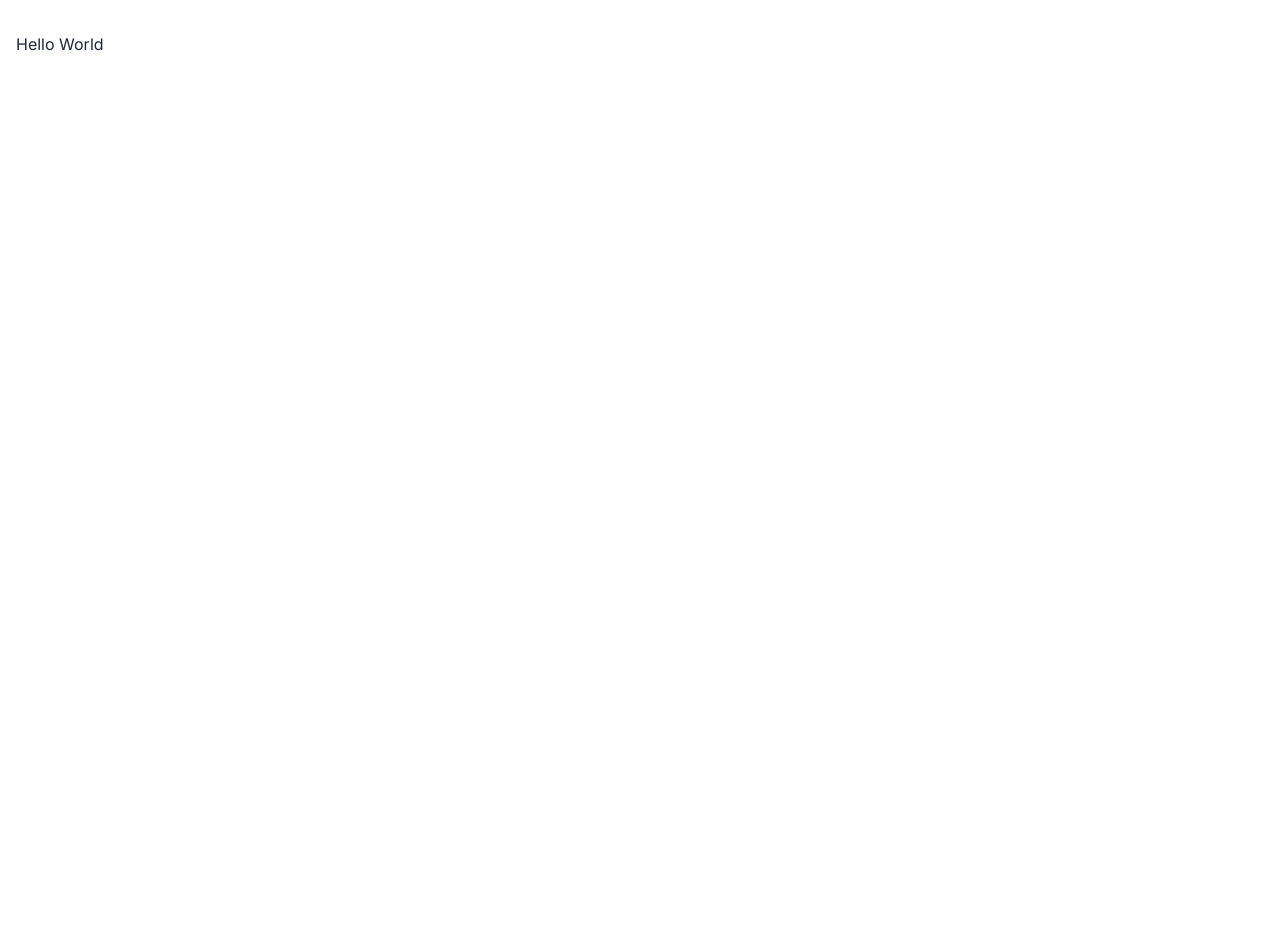
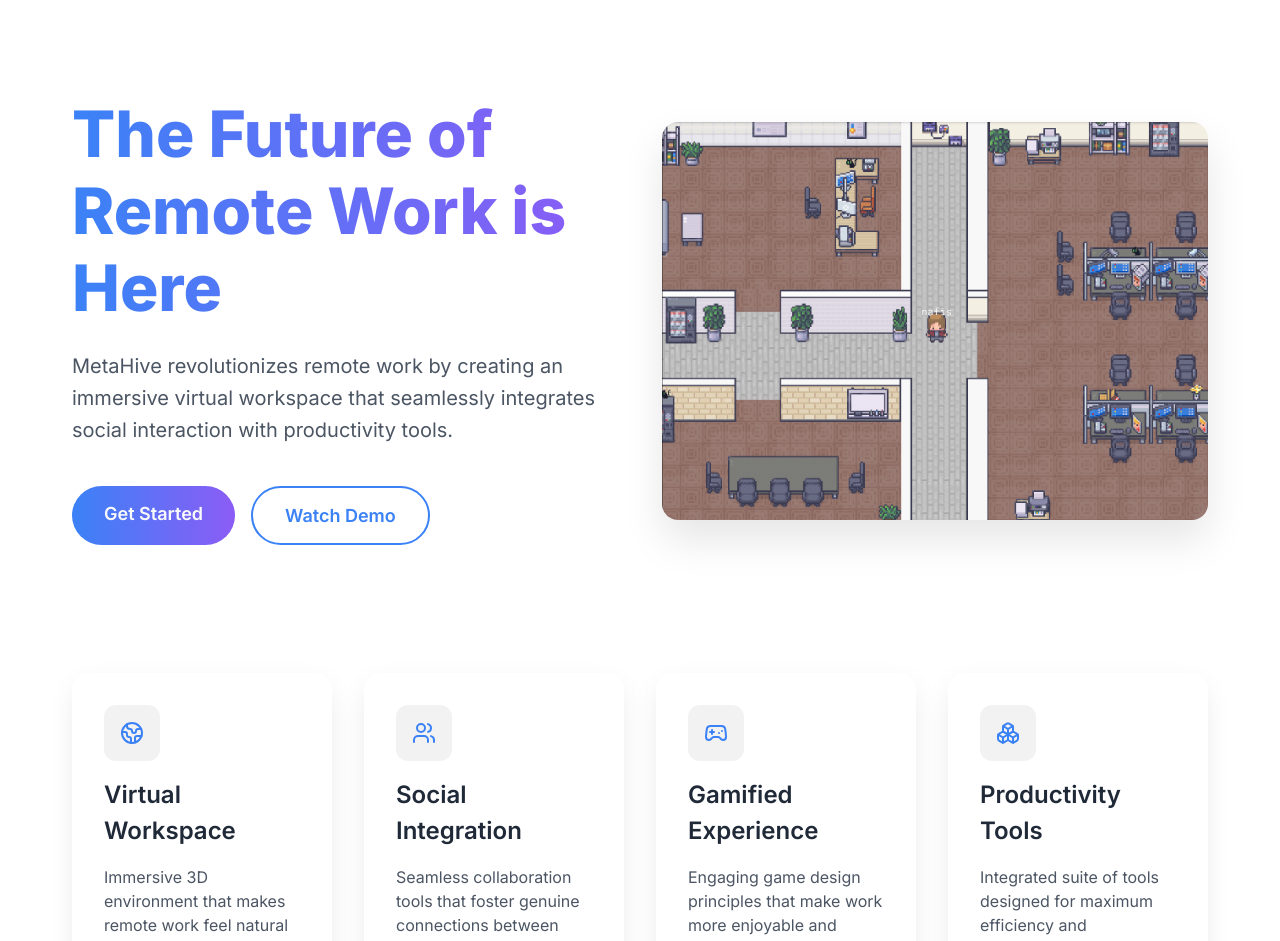
Before and after one commit to Learnathon-By-Geeky-Solutions/code-warriors-, a Next.js app in the folder project/frontend/: page / in a window 1280 px wide. Shown: the top 941 px of the page. Before the commit the page ends 800 px from the top, so only its background shows below. Built offline with nearby package versions, Linux system fonts and the light colour scheme.

Commit message:
task: adds landing page. closes #94

```diff
--- a/project/frontend/src/app/page.tsx
+++ b/project/frontend/src/app/page.tsx
@@ -39,5 +39,192 @@
     },
   ];
 
-  return <div>Hello World</div>;
+   return (
+     <div className={styles.container}>
+       <section className={styles.hero}>
+         <div className={styles.heroContent}>
+           <h1
+             className={styles.heroTitle}
+             style={{
+               backgroundImage: `linear-gradient(to right, ${
+                 colors.primary[theme === "dark" ? "dark" : "light"]
+               }, ${colors.secondary[theme === "dark" ? "dark" : "light"]})`,
+             }}
+           >
+             The Future of Remote Work is Here
+           </h1>
+           <p
+             className={styles.heroDescription}
+             style={{
+               color:
+                 theme === "dark"
+                   ? colors.text.dark.secondary
+                   : colors.text.light.secondary,
+             }}
+           >
+             MetaHive revolutionizes remote work by creating an immersive
+             virtual workspace that seamlessly integrates social interaction
+             with productivity tools.
+           </p>
+           <div className={styles.heroButtons}>
+             <Link
+               href="#"
+               className={`${styles.heroButton} ${styles.primaryButton}`}
+               style={{
+                 color:
+                   theme === "dark"
+                     ? colors.text.light.primary
+                     : colors.text.dark.primary,
+                 backgroundImage: `linear-gradient(to right, ${
+                   colors.primary[theme === "dark" ? "dark" : "light"]
+                 }, ${colors.secondary[theme === "dark" ? "dark" : "light"]})`,
+               }}
+             >
+               Get Started
+             </Link>
+             <Link
+               href="#"
+               className={`${styles.heroButton} ${styles.secondaryButton}`}
+               style={{
+                 color: colors.primary[theme === "dark" ? "dark" : "light"],
+                 borderColor:
+                   colors.primary[theme === "dark" ? "dark" : "light"],
+               }}
+             >
+               Watch Demo
+             </Link>
+           </div>
+         </div>
+         <div className={styles.heroImage}>
+           <Image
+             src="/nafisaloneinoffice.png"
+             alt="MetaHive Virtual Workspace"
+             width={600}
+             height={400}
+             className={styles.virtualOfficePreview}
+           />
+         </div>
+       </section>
+
+       <section className={styles.features}>
+         {features.map((feature, i) => (
+           <div
+             key={i}
+             className={styles.featureCard}
+             style={{
+               backgroundColor:
+                 theme === "dark" ? colors.background.dark.end : "white",
+             }}
+           >
+             <div
+               className={styles.featureIcon}
+               style={{
+                 color: colors.primary[theme === "dark" ? "dark" : "light"],
+               }}
+             >
+               {feature.icon}
+             </div>
+             <h3
+               className={styles.featureTitle}
+               style={{
+                 color:
+                   theme === "dark"
+                     ? colors.text.dark.primary
+                     : colors.text.light.primary,
+               }}
+             >
+               {feature.title}
+             </h3>
+             <p
+               style={{
+                 color:
+                   theme === "dark"
+                     ? colors.text.dark.secondary
+                     : colors.text.light.secondary,
+               }}
+             >
+               {feature.description}
+             </p>
+           </div>
+         ))}
+       </section>
+
+       <section className={styles.cta}>
+         <h2
+           className={styles.ctaTitle}
+           style={{
+             color:
+               theme === "dark"
+                 ? colors.text.dark.primary
+                 : colors.text.light.primary,
+           }}
+         >
+           Transform Your Remote Work Experience
+         </h2>
+         <p
+           className={styles.ctaDescription}
+           style={{
+             color:
+               theme === "dark"
+                 ? colors.text.dark.secondary
+                 : colors.text.light.secondary,
+           }}
+         >
+           Join thousands of teams who have already revolutionized their remote
+           work culture with MetaHive.
+         </p>
+         <div className={styles.ctaButtons}>
+           <Link
+             href="#"
+             className={styles.ctaButton}
+             style={{
+               color:
+                 theme === "dark"
+                   ? colors.text.light.primary
+                   : colors.text.dark.primary,
+               backgroundImage: `linear-gradient(to right, ${
+                 colors.primary[theme === "dark" ? "dark" : "light"]
+               }, ${colors.secondary[theme === "dark" ? "dark" : "light"]})`,
+             }}
+           >
+             Start Free Trial
+           </Link>
+           <Link
+             href="#"
+             className={styles.ctaButton}
+             style={{
+               color: colors.primary[theme === "dark" ? "dark" : "light"],
+               borderColor: colors.primary[theme === "dark" ? "dark" : "light"],
+               borderWidth: "2px",
+               borderStyle: "solid",
+             }}
+           >
+             Schedule Demo
+           </Link>
+         </div>
+       </section>
+
+       <div className={styles.discordWidget}>
+         <h3
+           className={styles.widgetTitle}
+           style={{
+             color:
+               theme === "dark"
+                 ? colors.text.dark.primary
+                 : colors.text.light.primary,
+           }}
+         >
+           Join Our Community
+         </h3>
+         <iframe
+           src="https://discord.com/widget?id=1326492630585966662&theme=dark"
+           width="350"
+           height="500"
+           allowtransparency="true"
+           frameBorder="0"
+           sandbox="allow-popups allow-popups-to-escape-sandbox allow-same-origin allow-scripts"
+         ></iframe>
+       </div>
+     </div>
+   );
 }
```
Also changed, not shown: project/frontend/public/nafisaloneinoffice.png (added).
